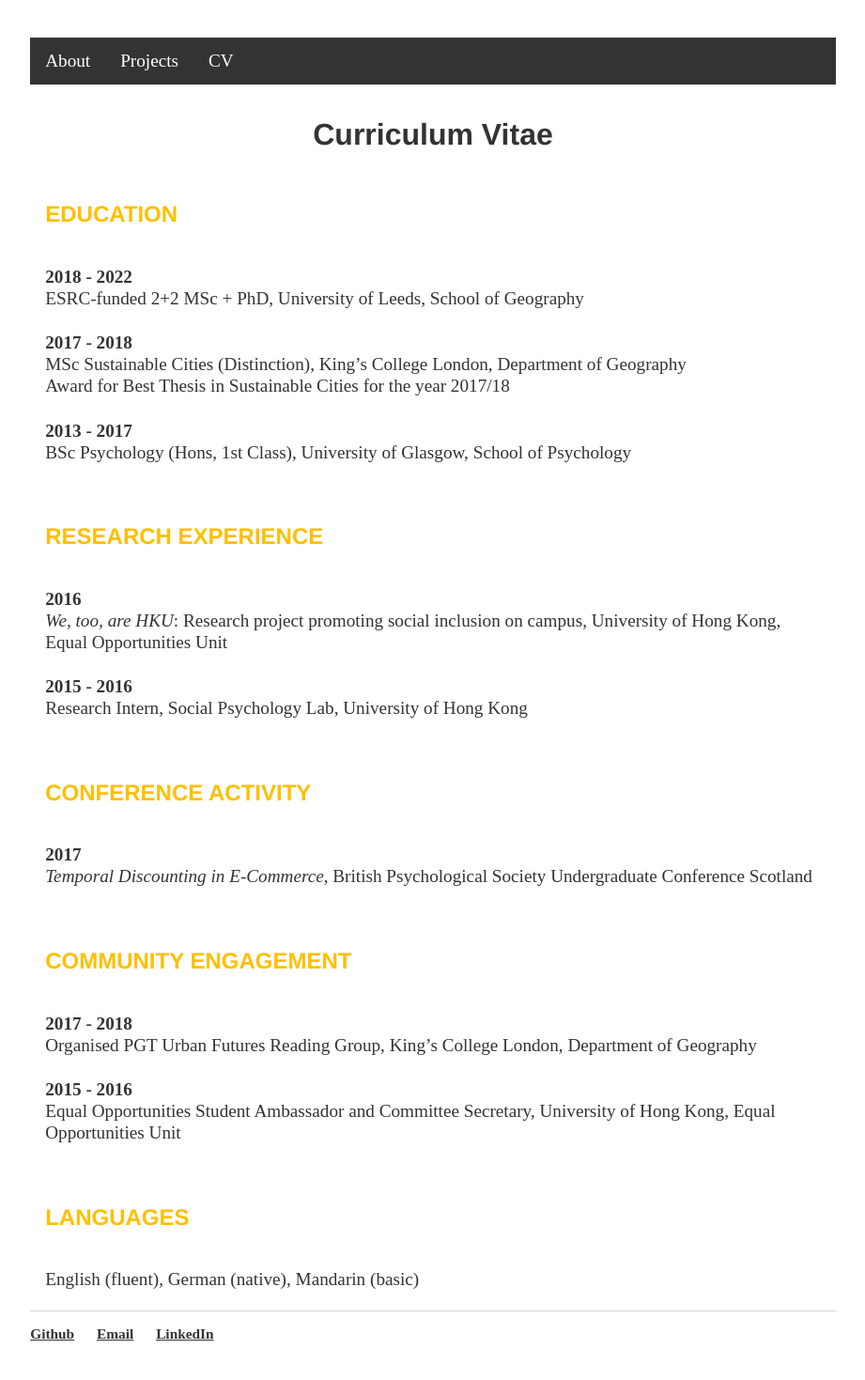
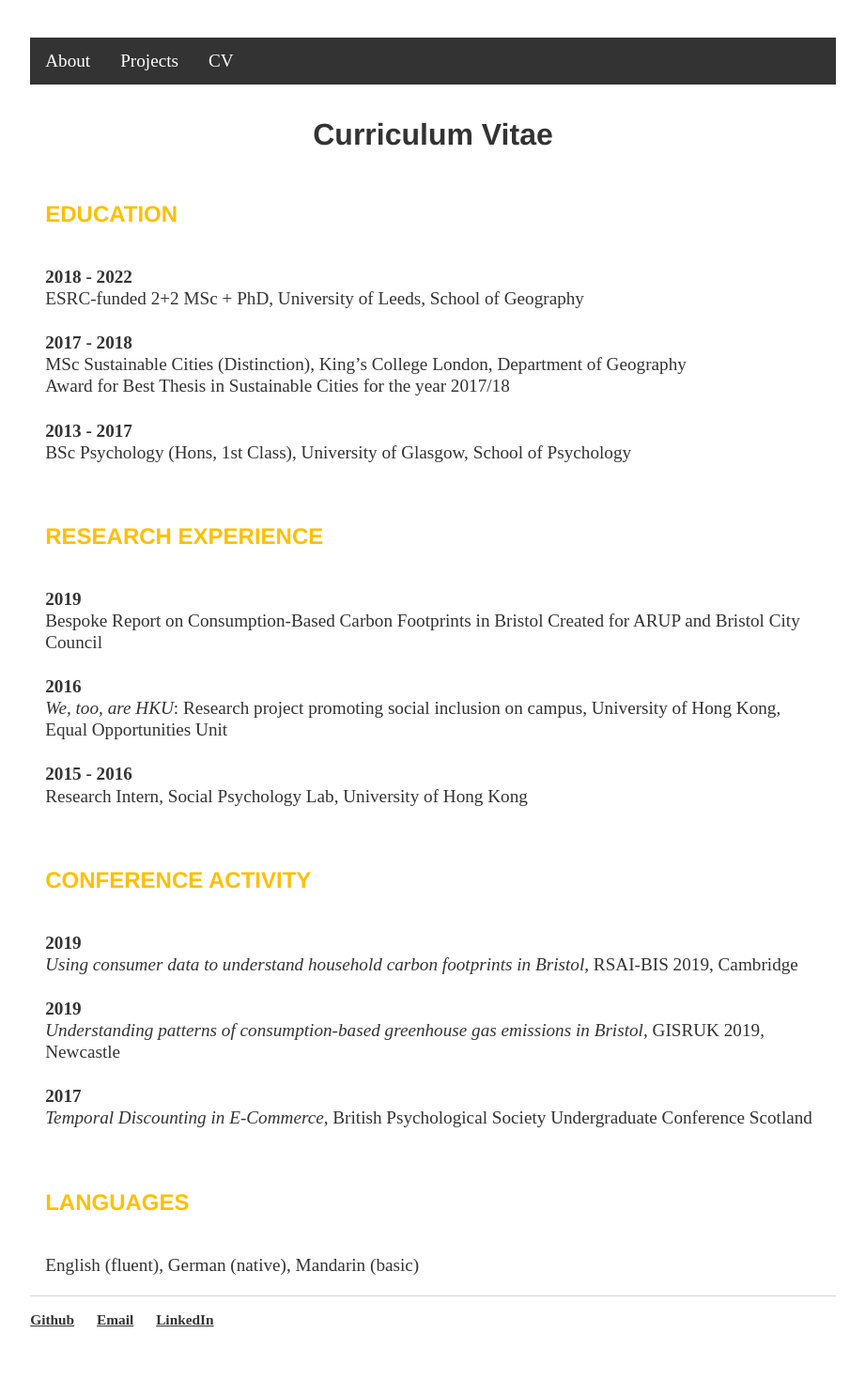
Before and after one commit to lena-kilian/lena-kilian.github.io, a Jekyll site: the page built from cv/index.md, in a window 1280 px wide. Shown: the whole page at 94% size, without its empty margins (179-1100 px from the left). Built offline with Jekyll 4.4.1, drawn with Linux system fonts in a browser that asks for light colours; our own code applies the rules of GitHub Pages for plain Markdown files.

Commit message:
Update index.md

```diff
--- a/cv/index.md
+++ b/cv/index.md
@@ -18,6 +18,9 @@ BSc Psychology (Hons, 1st Class), University of Glasgow, School of Psychology
 
 ### RESEARCH EXPERIENCE
 
+**2019**<br/>
+Bespoke Report on Consumption-Based Carbon Footprints in Bristol Created for ARUP and Bristol City Council
+
 **2016**<br/>
 *We, too, are HKU*: Research project promoting social inclusion on campus, University of Hong Kong, Equal Opportunities Unit
 
@@ -28,18 +31,14 @@ Research Intern, Social Psychology Lab, University of Hong Kong
 
 ### CONFERENCE ACTIVITY
 
+**2019**<br/>
+*Using consumer data to understand household carbon footprints in Bristol*, RSAI-BIS 2019, Cambridge
+
+**2019**<br/>
+*Understanding patterns of consumption-based greenhouse gas emissions in Bristol*, GISRUK 2019, Newcastle
+
 **2017**<br/>
 *Temporal Discounting in E-Commerce*, British Psychological Society Undergraduate Conference Scotland
-
-|
-
-### COMMUNITY ENGAGEMENT
-
-**2017 - 2018**<br/>
-Organised PGT Urban Futures Reading Group, King’s College London, Department of Geography
-
-**2015 - 2016**<br/>
-Equal Opportunities Student Ambassador and Committee Secretary, University of Hong Kong, Equal Opportunities Unit
 
 |
 
```
